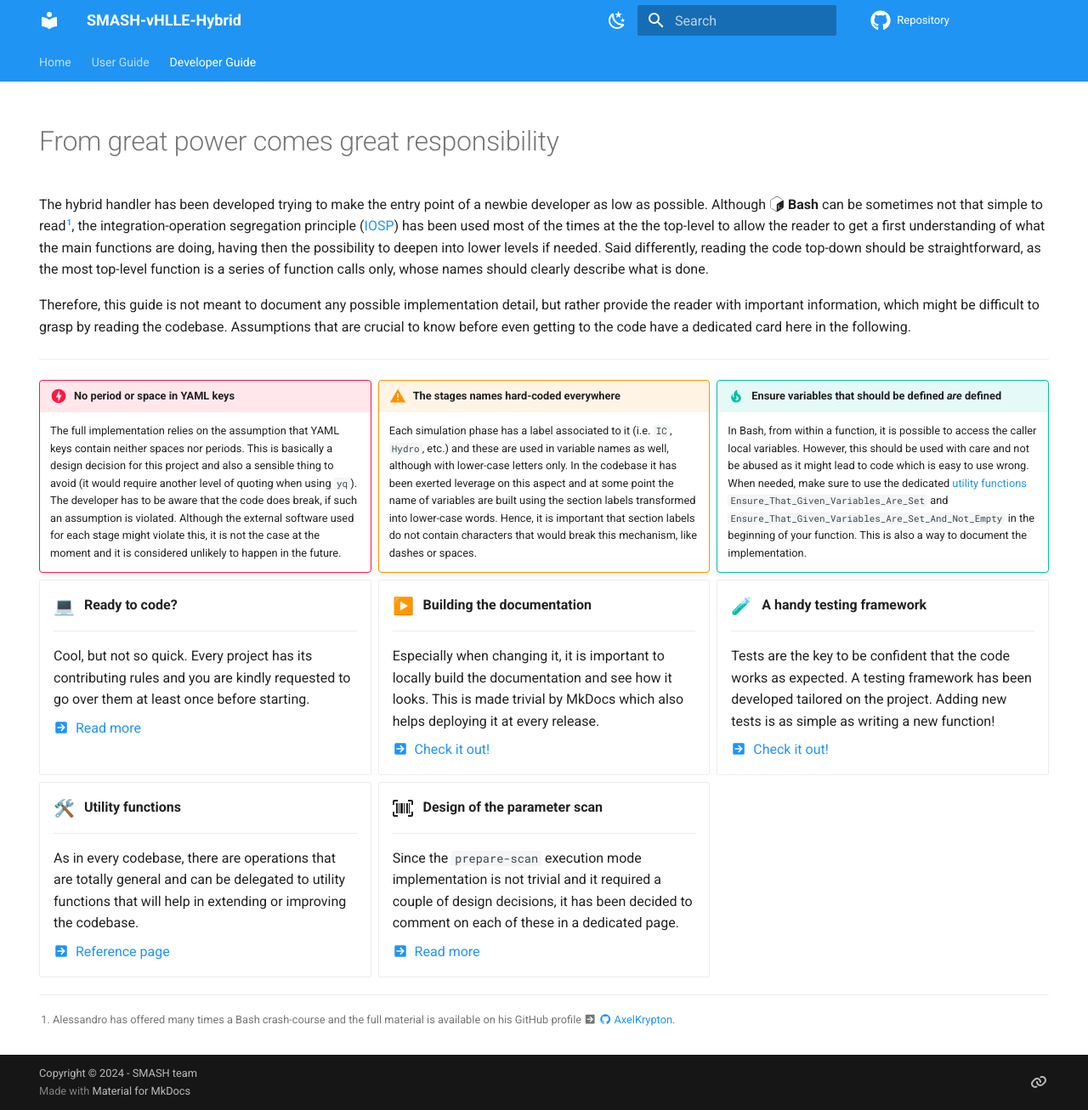
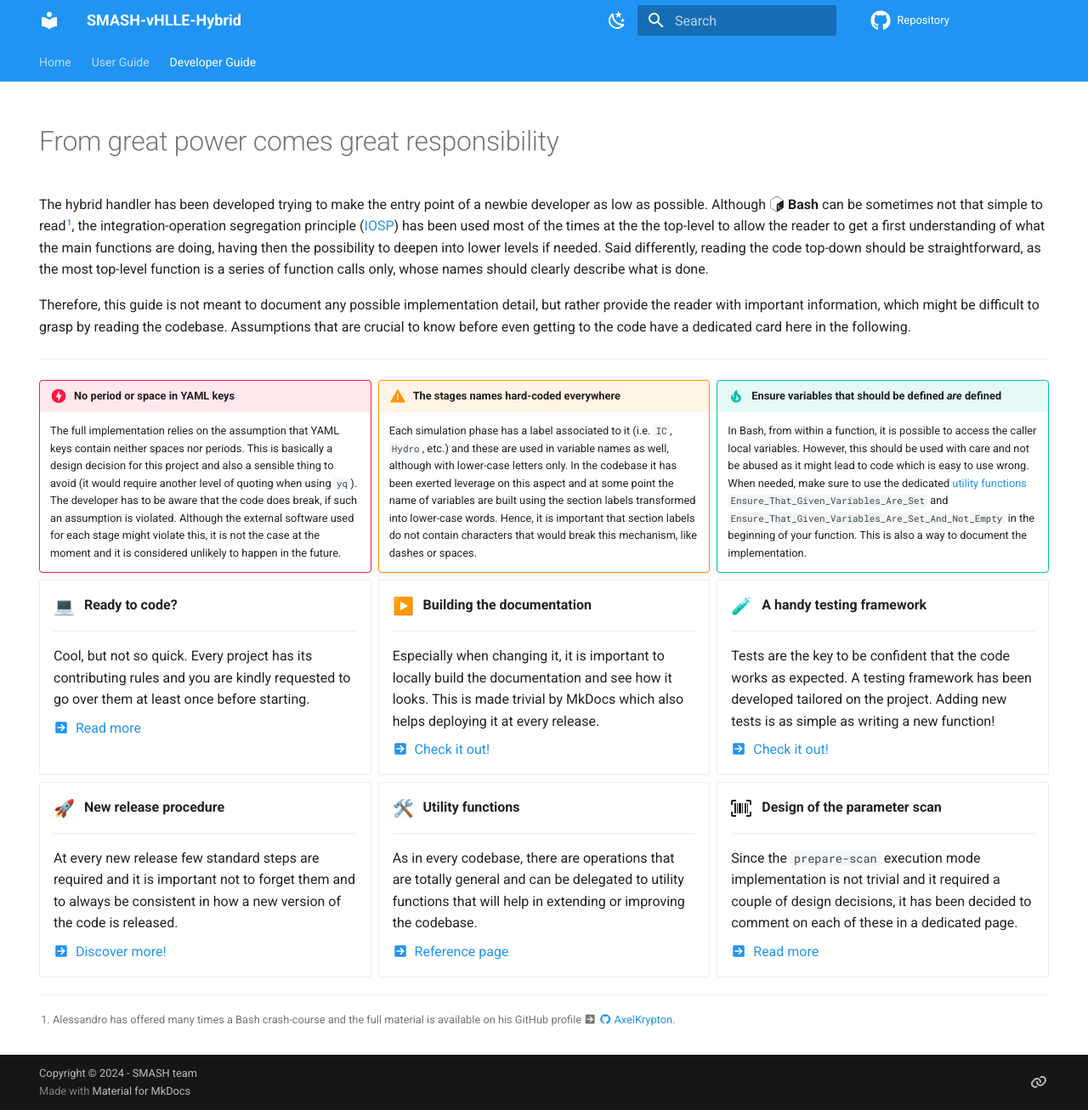
Before and after one commit to smash-transport/smash-vhlle-hybrid, an MkDocs documentation site: the page built from docs/developer/index.md, in a window 1280 px wide and 1306 px high. Shown: the whole window at 85% size. Built offline with MkDocs 1.6.1 and Material for MkDocs 9.7.7, drawn with Linux system fonts in a browser that asks for light colours; emoji names are drawn with the system emoji font; comment, search, counter and statistics services are not loaded; the version menu is left out.

Commit message:
Add release procedure dedicated page

```diff
--- a/docs/developer/index.md
+++ b/docs/developer/index.md
@@ -65,6 +65,14 @@ Assumptions that are crucial to know before even getting to the code have a dedi
 
     [:material-arrow-right-box:&nbsp; Check it out!](testing_framework.md)
 
+-   :rocket:{ .lg .middle } &nbsp; __New release procedure__
+
+    ---
+
+    At every new release few standard steps are required and it is important not to forget them and to always be consistent in how a new version of the code is released.
+
+    [:material-arrow-right-box:&nbsp; Discover more!](release_procedure.md)
+
 -   :tools:{ .lg .middle } &nbsp; __Utility functions__
 
     ---
--- a/mkdocs.yml
+++ b/mkdocs.yml
@@ -35,6 +35,7 @@ nav:
       - Contributing: developer/contributing.md
       - The testing framework: developer/testing_framework.md
       - Building the documentation: developer/building_docs.md
+      - New release procedure: developer/release_procedure.md
     - Code design and technicalities:
       - Parameters scan: developer/parameters_scan.md
       - Utility function: developer/utility_functions.md
@@ -57,6 +58,9 @@ markdown_extensions:
   # For LaTeX and maths
   - pymdownx.arithmatex:
       generic: true
+  # For rendered checklists
+  - pymdownx.tasklist:
+      custom_checkbox: true
   # For code highlights and related aspects plus diagrams
   - pymdownx.highlight:
       anchor_linenums: true
```
Also changed, not shown: docs/developer/release_procedure.md (added, +35 -0 lines).
